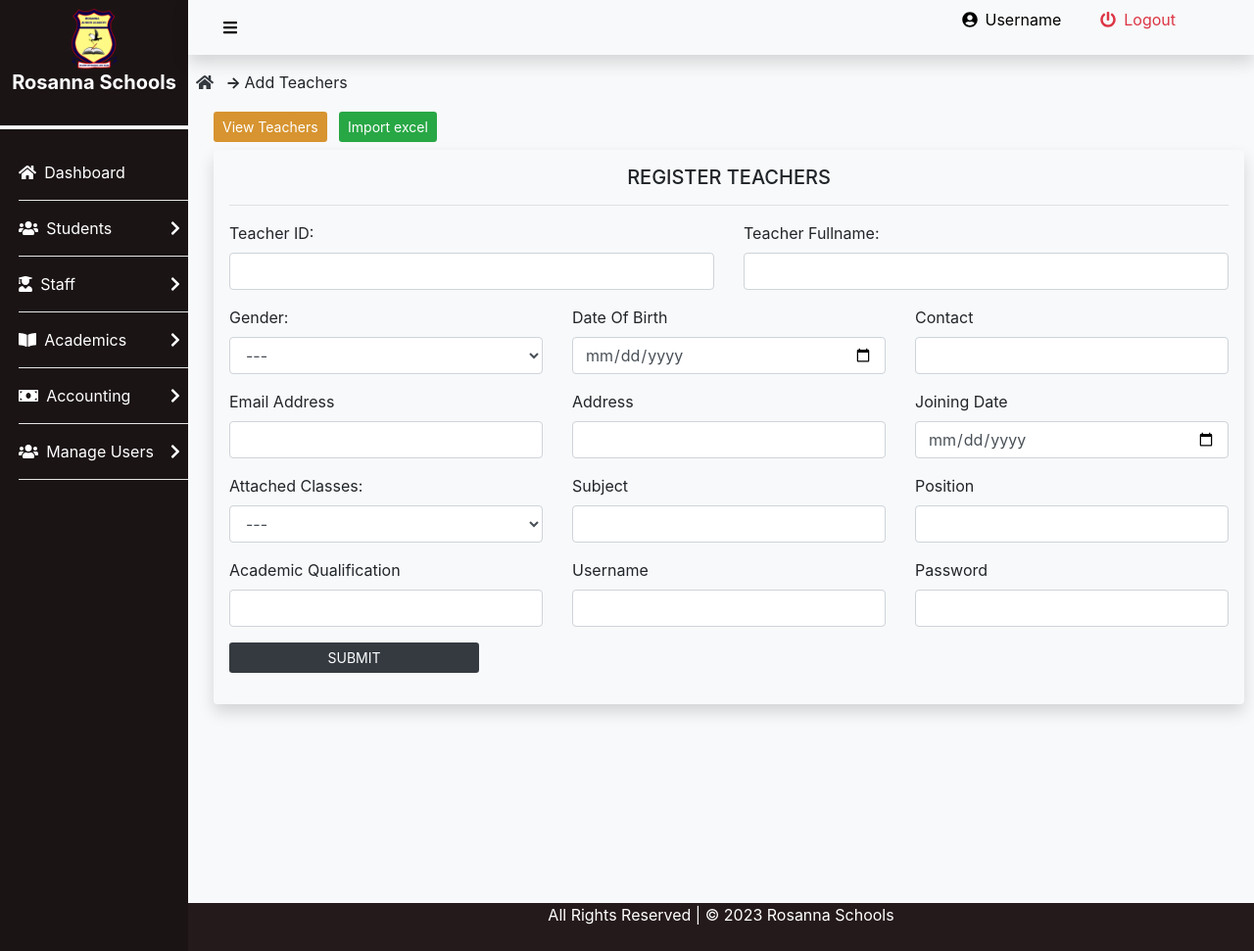
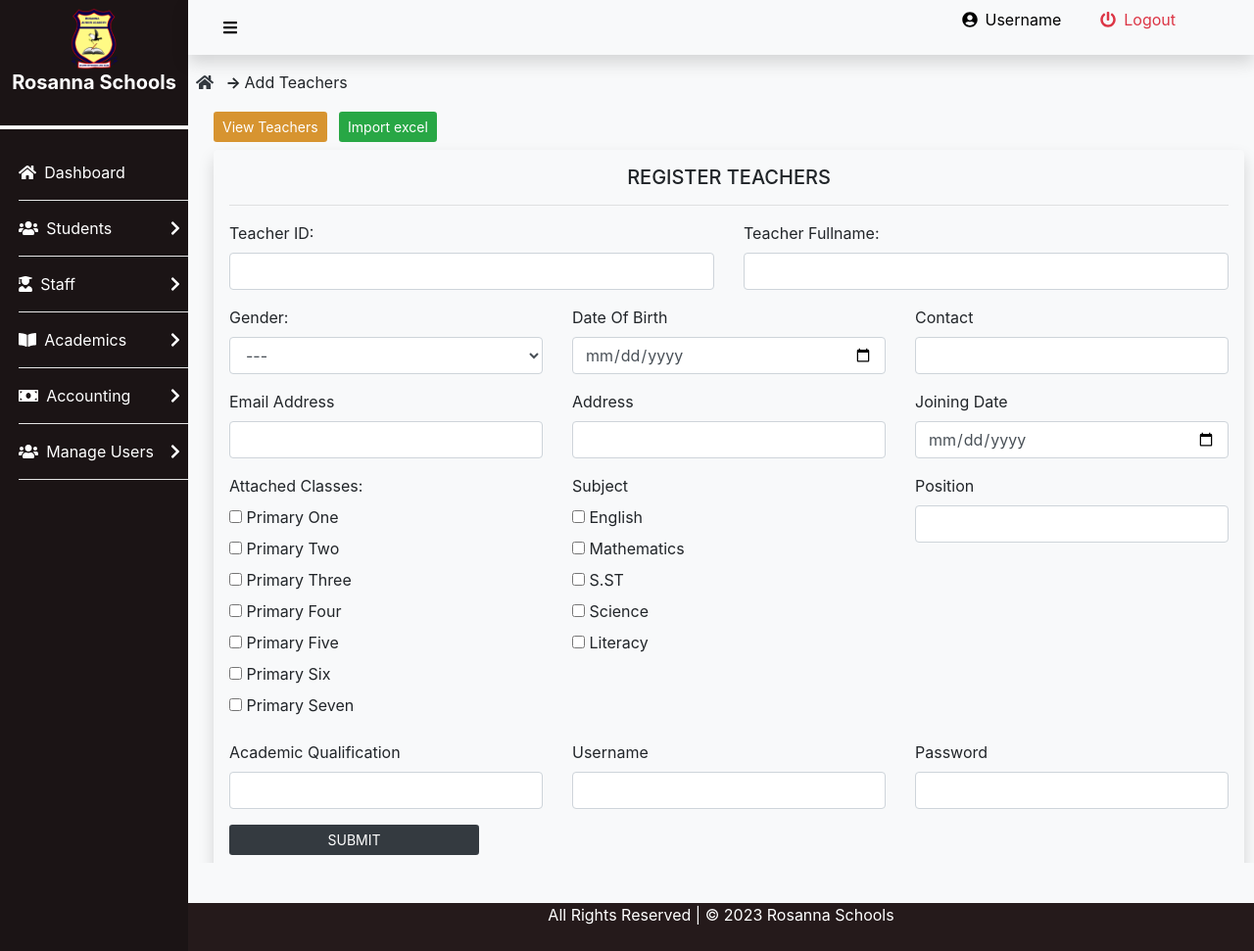
Before and after one commit to megateams/rosanna, a Django app: page /addteacher/ in a window 1280 px wide. Shown: the whole page at 98% size. Run offline with Django 4.2, Linux system fonts and the light colour scheme; some libraries are stand-ins or nearby versions.

Commit message:
classsubjectchanges

```diff
--- a/frontend/templates/frontend/staff/teacherAdd.html
+++ b/frontend/templates/frontend/staff/teacherAdd.html
@@ -83,15 +83,62 @@
             <div class="row">
                 <!-- class -->
                 <div class="form-group col-md-4">
-                    <label for=""> Attached Classes: </label>
-                    <select name="classes" id="" class="form-control pr-2">
-                        <option value="">---</option>
-                    </select>
+                    <label for="class-checkbox">Attached Classes:</label>
+                    <div>
+                        <input type="checkbox" name="classes" id="class-checkbox" value="p.1">
+                        <label for="class-checkbox">Primary One</label>
+                    </div>
+                    <div>
+                    <input type="checkbox" name="classes" id="class-checkbox" value="p.2">
+                    <label for="class-checkbox">Primary Two</label>
+                    </div>
+                    <div>
+                        <input type="checkbox" name="classes" id="class-checkbox" value="p.3">
+                        <label for="class-checkbox">Primary Three</label>
+                    </div>
+                    <div>
+                    <input type="checkbox" name="classes" id="class-checkbox" value="p.4">
+                    <label for="class-checkbox">Primary Four</label>
+                    </div>
+                    <div>
+                        <input type="checkbox" name="classes" id="class-checkbox" value="p.5">
+                        <label for="class-checkbox">Primary Five</label>
+                    </div>
+                    <div>
+                    <input type="checkbox" name="classes" id="class-checkbox1" value="p.6">
+                    <label for="class-checkbox2">Primary Six</label>
+                    </div>
+                    <div>
+                        <input type="checkbox" name="classes" id="class-checkbox" value="p.7">
+                        <label for="class-checkbox">Primary Seven</label>
+                    </div>
+
+
                 </div>
                 <!-- Subject -->
                 <div class="form-group col-md-4">
                     <label for="">Subject </label>
-                    <input type="text" name="subject" class="form-control">
+                    <div>
+                        <input type="checkbox" name="subject" id="subject-checkbox" value="">
+                        <label for="subject-checkbox">English</label>
+                    </div>
+                    <div>
+                        <input type="checkbox" name="subject" id="subject-checkbox" value="">
+                        <label for="subject-checkbox">Mathematics</label>
+                    </div>
+                    <div>
+                        <input type="checkbox" name="subject" id="subject-checkbox" value="">
+                        <label for="subject-checkbox">S.ST</label>
+                    </div>
+                    <div>
+                        <input type="checkbox" name="subject" id="subject-checkbox" value="">
+                        <label for="subject-checkbox">Science</label>
+                    </div>
+                    <div>
+                        <input type="checkbox" name="subject" id="subject-checkbox" value="">
+                        <label for="subject-checkbox">Literacy</label>
+                    </div>
+
                 </div>
                 <!-- position -->
                 <div class="form-group col-md-4">
```
